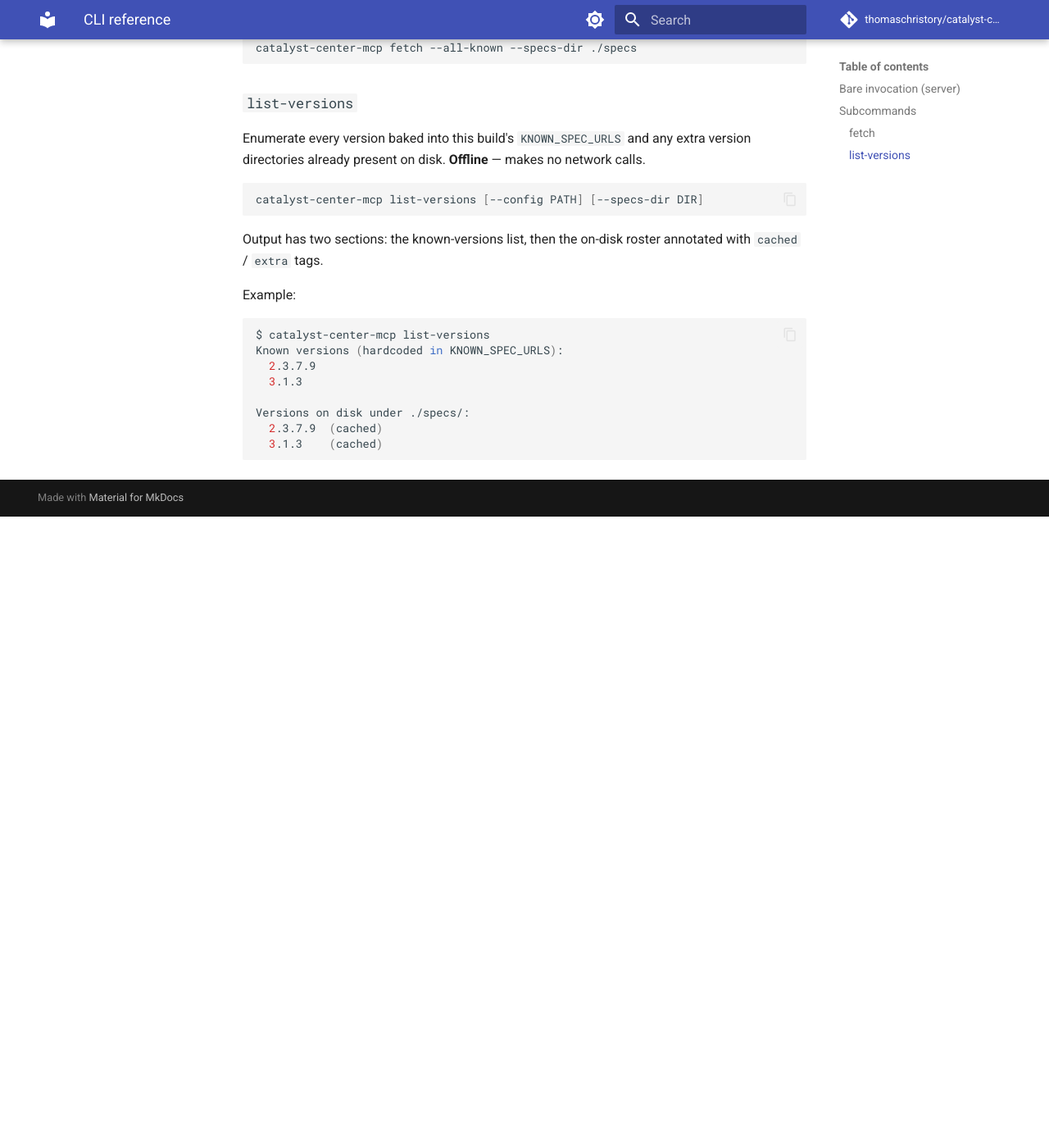
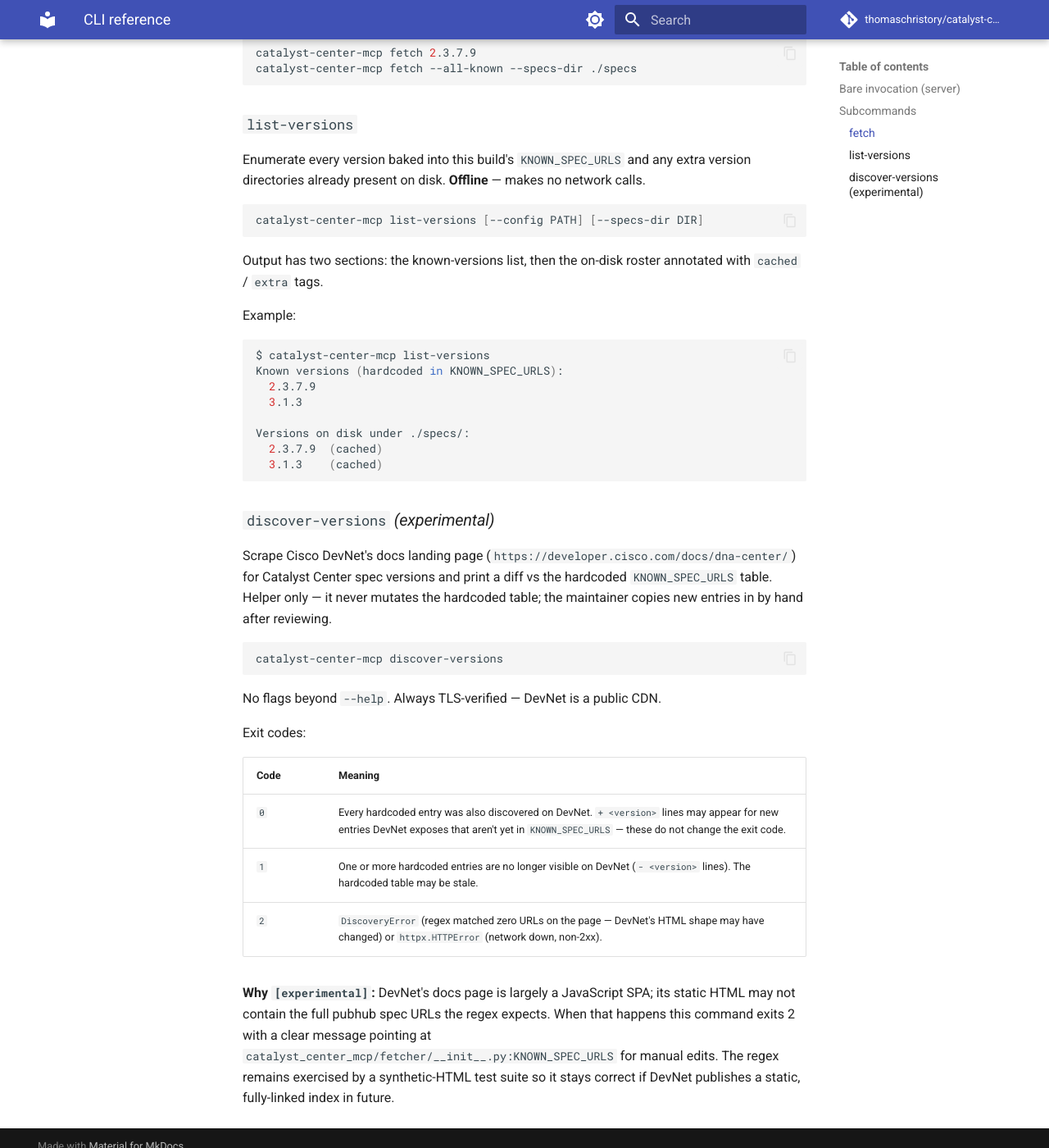
Before and after one commit to thomaschristory/catalyst-center-super-mcp, an MkDocs documentation site: the page built from docs/reference/cli.md, in a window 1280 px wide and 1400 px high, scrolled down 1557 px. Shown: the whole window at 82% size. Built offline with MkDocs 1.6.1 and Material for MkDocs 9.7.7, drawn with Linux system fonts in a browser that asks for light colours; comment, search, counter and statistics services are not loaded; before the commit the page ends 2187 px from its top, so only the background shows below that.

Commit message:
docs(cli): document discover-versions subcommand

````diff
--- a/docs/reference/cli.md
+++ b/docs/reference/cli.md
@@ -30,9 +30,9 @@
 ## Subcommands
 
 The first positional token is matched against the subcommand set
-(`fetch`, `list-versions`) **before** the main argparse parser runs. When a
-subcommand matches, the server is not started. All non-data output routes to
-stderr so stdio-mode JSON-RPC is never polluted.
+(`fetch`, `list-versions`, `discover-versions`) **before** the main argparse
+parser runs. When a subcommand matches, the server is not started. All
+non-data output routes to stderr so stdio-mode JSON-RPC is never polluted.
 
 ### `fetch`
 
@@ -81,3 +81,33 @@
   2.3.7.9  (cached)
   3.1.3    (cached)
 ```
+
+### `discover-versions` *(experimental)*
+
+Scrape Cisco DevNet's docs landing page
+(`https://developer.cisco.com/docs/dna-center/`) for Catalyst Center spec
+versions and print a diff vs the hardcoded `KNOWN_SPEC_URLS` table. Helper
+only — it never mutates the hardcoded table; the maintainer copies new
+entries in by hand after reviewing.
+
+```bash
+catalyst-center-mcp discover-versions
+```
+
+No flags beyond `--help`. Always TLS-verified — DevNet is a public CDN.
+
+Exit codes:
+
+| Code | Meaning |
+|---|---|
+| `0` | Every hardcoded entry was also discovered on DevNet. `+ <version>` lines may appear for new entries DevNet exposes that aren't yet in `KNOWN_SPEC_URLS` — these do not change the exit code. |
+| `1` | One or more hardcoded entries are no longer visible on DevNet (`- <version>` lines). The hardcoded table may be stale. |
+| `2` | `DiscoveryError` (regex matched zero URLs on the page — DevNet's HTML shape may have changed) or `httpx.HTTPError` (network down, non-2xx). |
+
+**Why `[experimental]`:** DevNet's docs page is largely a JavaScript SPA;
+its static HTML may not contain the full pubhub spec URLs the regex
+expects. When that happens this command exits 2 with a clear message
+pointing at `catalyst_center_mcp/fetcher/__init__.py:KNOWN_SPEC_URLS`
+for manual edits. The regex remains exercised by a synthetic-HTML test
+suite so it stays correct if DevNet publishes a static, fully-linked
+index in future.
````
